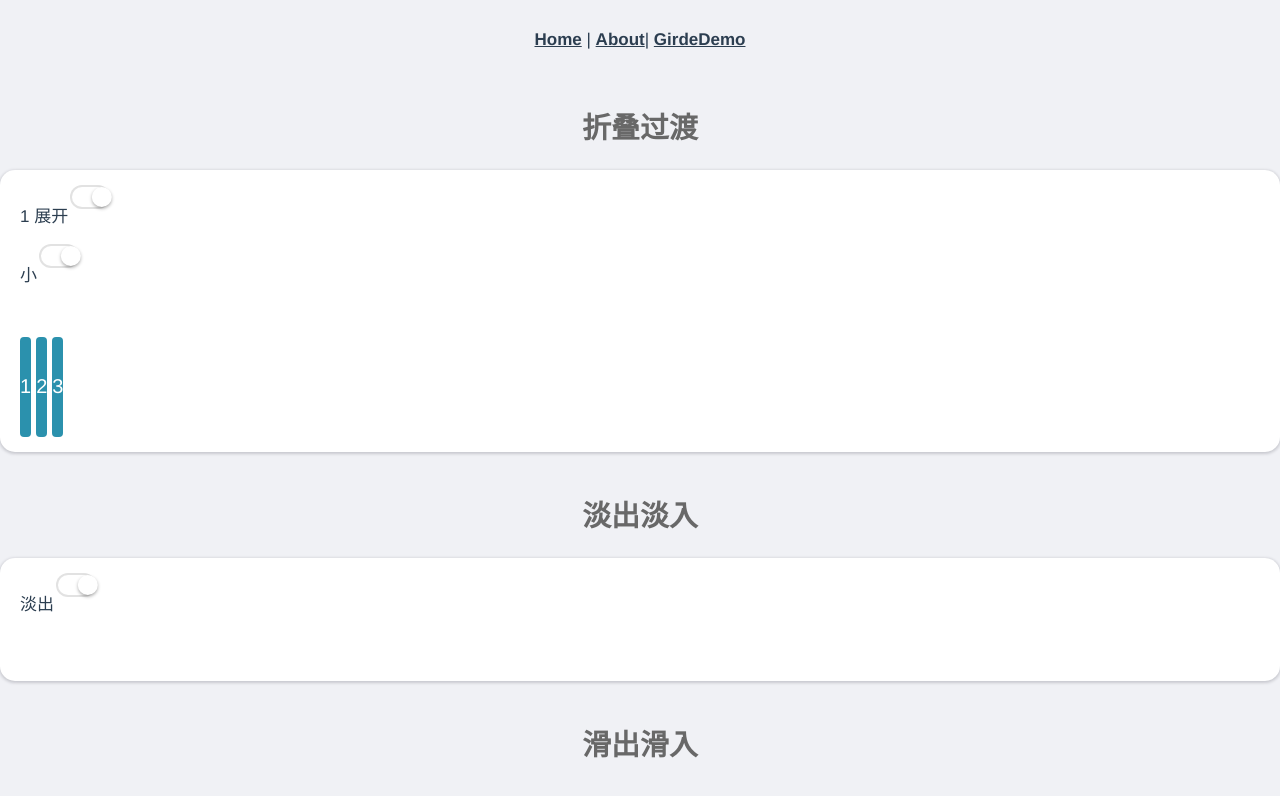
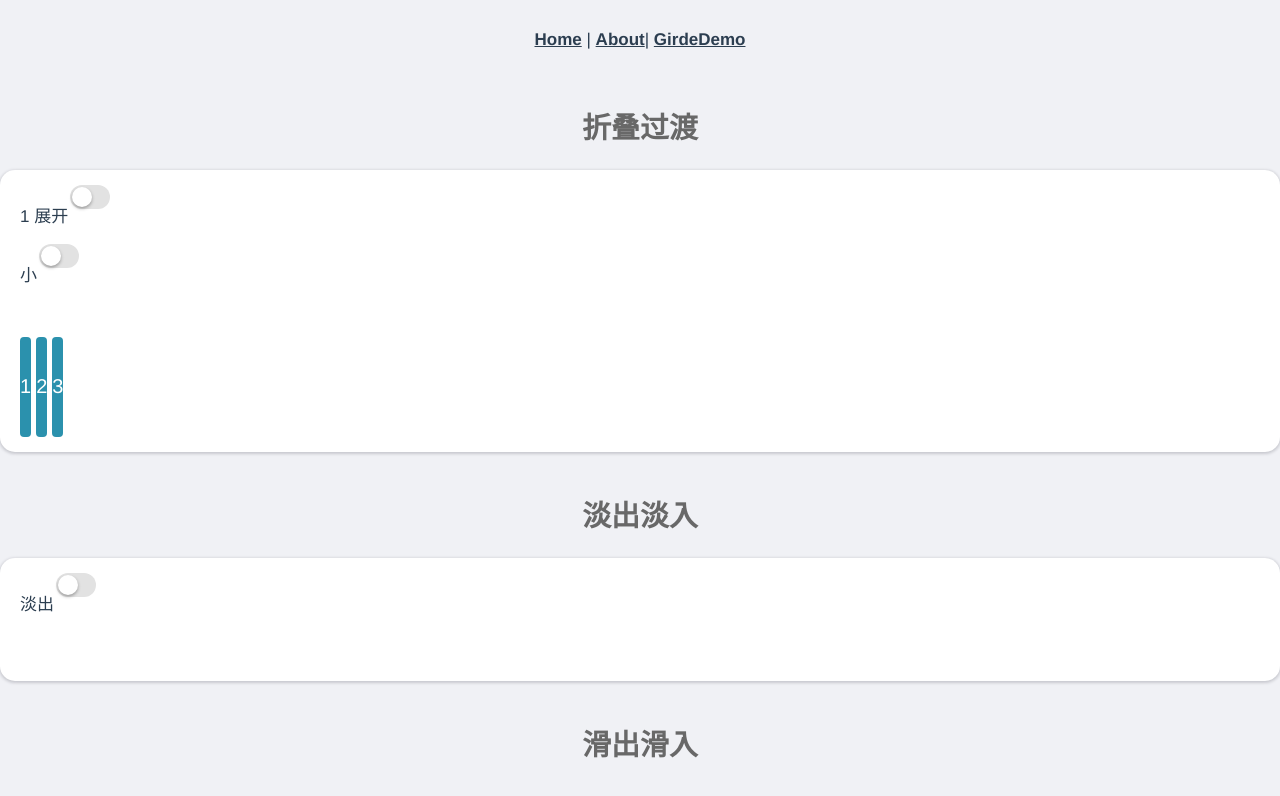
Before and after one commit to abchiyi/Jet-Plan-UI, a Vue app: page /#/animationdemo in a window 1280 px wide. Shown: the top 796 px of the page. Built offline with nearby package versions, Linux system fonts and the light colour scheme.

Commit message:
修正开关样式计算错误

```diff
--- a/packages/form/src/Switch.vue
+++ b/packages/form/src/Switch.vue
@@ -29,7 +29,7 @@ export default {
   },
   computed: {
     classes() {
-      let classes = ["shape switch"];
+      let classes = ["shape m-switch"];
       if (this.disabled) classes.push("disabled");
       classes.push(this.modelValue ? "on" : "off");
       if (this.wider) classes.push("wider");
@@ -78,3 +78,139 @@ export default {
   }
 };
 </script>
+<style>
+.m-switch {
+  border-radius: calc(var(--HEIGHT) / 2);
+  height: var(--HEIGHT);
+  width: var(--WIDTH);
+  display: inline-block;
+  position: relative;
+  user-select: none;
+  margin: 0 2px;
+}
+
+/* 遮罩 */
+/* .m-switch::before {
+  border-radius: calc(var(--WIDTH) / 2);
+  height: var(--MASK-HEIGHT);
+  width: var(--MASK-WIDTH);
+  left: var(--OFF-SET);
+  top: var(--OFF-SET);
+  position: absolute;
+  content: "";
+} */
+/* 拨杆 */
+.m-switch::after {
+  box-shadow: 0 var(--LEVER-SHADOW) calc(var(--LEVER-SHADOW) * 2)
+    var(--shadow-1);
+  border-radius: calc(var(--LEVER_DIAMETER) / 2);
+  height: var(--LEVER_DIAMETER);
+  width: var(--LEVER_DIAMETER);
+  top: var(--OFF-SET);
+  left: var(--OFF-SET);
+  position: absolute;
+  content: "";
+}
+
+/* ------------ On ---------- */
+
+/* 移动拨杆 */
+.m-switch.on::after {
+  transform: translateX(
+    calc((var(--WIDTH) - var(--LEVER_DIAMETER) - var(--OFF-SET) * 2))
+  );
+}
+
+/* 缩放基底遮罩 */
+.m-switch.on::before {
+  transform: scale(0);
+}
+
+/*------------ Active ----------*/
+/* 拉宽拨杆*/
+.m-switch.wider:active::after {
+  width: var(--LEVER-WIDER);
+}
+
+/* 切换到关闭时需要进行位移 */
+.m-switch.wider.on:active::after {
+  transform: translateX(
+    calc(var(--WIDTH) - var(--LEVER-WIDER) - var(--OFF-SET))
+  );
+  width: var(--LEVER-WIDER);
+}
+
+/* 缩小基底遮罩 */
+.m-switch:active::before {
+  transform: scale(0);
+}
+
+/*------------ Disabled ----------*/
+
+/* 遮罩 */
+.m-switch.disabled::before {
+  /* 收起遮罩 */
+  transform: scale(0);
+}
+
+/* 切换指针为禁用 */
+.m-switch.disabled {
+  cursor: not-allowed;
+}
+
+/*------------ Animation ----------*/
+
+/* 弹性过渡动画 */
+/* .m-switch::after, */
+.m-switch::before,
+.m-switch {
+  transition: 0.4s cubic-bezier(0.3, 0.6, 0.15, 1);
+}
+
+/* 弹性效果 */
+.m-switch::after {
+  transition: 0.4s cubic-bezier(0.3, 0.6, 0.15, 1.2);
+}
+
+/* #Color# */
+/*------------ Default ----------*/
+/* 基底 */
+.m-switch {
+  background-color: var(--grey-2);
+}
+
+/* 遮罩 */
+.m-switch::before {
+  background-color: var(--grey-0);
+}
+
+/* 拨杆 */
+.m-switch::after {
+  background-color: var(--grey-0);
+}
+
+/*------------ On ----------*/
+
+/* 遮罩 */
+.m-switch.on {
+  /* background-color: var(--green-1); */
+  background-color: var(--main-0);
+}
+
+/*------------ Disabled ----------*/
+
+/* 基底 */
+.m-switch.on.disabled {
+  background-color: var(--bgco-1);
+}
+
+/* 遮罩 */
+.m-switch.disabled::before {
+  background-color: var(--grey-1);
+}
+
+/* 拨杆 */
+.m-switch::after {
+  background-color: var(--grey-0);
+}
+</style>
--- a/packages/form/src/css/shape.css
+++ b/packages/form/src/css/shape.css
@@ -8,7 +8,7 @@
 
 /* switch button 共有参数 */
 .shape.m-button,
-.shape.switch {
+.shape.m-switch {
     --HEIGHT: var(--SIZE);
     --WIDTH: calc(var(--SIZE)*1.65);
     --MASK-WIDTH: calc(var(--WIDTH) - var(--OFF-SET) * 2);
@@ -16,7 +16,7 @@
 }
 
 /* switch */
-.shape.switch {
+.shape.m-switch {
     --LEVER_DIAMETER: var(--DIAMETER);
     --LEVER-WIDER: calc(var(--LEVER_DIAMETER) * 1.2);
     --LEVER-SHADOW: calc(var(--LEVER_DIAMETER) * var(--SHAODW));
--- a/packages/theme-default/components/index.js
+++ b/packages/theme-default/components/index.js
@@ -1,8 +1,6 @@
-import mSwitch from './mSwitch'
 import mButton from './mButton'
 import Grid from './Gird'
 export default {
-    mSwitch,
     mButton,
     Grid,
 }
--- a/packages/theme-default/components/mSwitch/css/color.css
+++ /dev/null
@@ -1,44 +0,0 @@
-/*------------ Default ----------*/
-/* 基底 */
-.switch {
-    background-color: var(--grey-2);
-}
-
-/* 遮罩 */
-.switch::before {
-    background-color: var(--grey-0);
-}
-
-/* 拨杆 */
-.switch::after {
-    background-color: var(--grey-0);
-}
-
-
-
-/*------------ On ----------*/
-
-/* 遮罩 */
-.switch.on {
-    /* background-color: var(--green-1); */
-    background-color: var(--main-0);
-}
-
-
-
-/*------------ Disabled ----------*/
-
-/* 基底 */
-.switch.on.disabled {
-    background-color: var(--bgco-1);
-}
-
-/* 遮罩 */
-.switch.disabled::before {
-    background-color: var(--grey-1)
-}
-
-/* 拨杆 */
-.switch::after {
-    background-color: var(--grey-0);
-}
--- a/packages/theme-default/components/mSwitch/css/main.css
+++ /dev/null
@@ -1,108 +0,0 @@
-/*------------ Default ----------*/
-
-/* 基底 */
-.switch {
-    /* --HEIGHT: 30px;
-    --WIDTH: 50px; */
-}
-
-.switch {
-    border-radius: calc(var(--HEIGHT) / 2);
-    height: var(--HEIGHT);
-    width: var(--WIDTH);
-    display: inline-block;
-    position: relative;
-    user-select: none;
-    margin: 0 2px;
-}
-
-/* 遮罩 */
-.switch::before {
-    border-radius: calc(var(--WIDTH) / 2);
-    height: var(--MASK-HEIGHT);
-    width: var(--MASK-WIDTH);
-    left: var(--OFF-SET);
-    top: var(--OFF-SET);
-    position: absolute;
-    content: "";
-}
-
-/* 拨杆 */
-.switch::after {
-    box-shadow:
-        0 var(--LEVER-SHADOW) calc(var(--LEVER-SHADOW) * 2) var(--shadow-1);
-    border-radius: calc(var(--LEVER_DIAMETER) / 2);
-    transform: translateX(var(--OFF-SET));
-    height: var(--LEVER_DIAMETER);
-    width: var(--LEVER_DIAMETER);
-    top: var(--OFF-SET);
-    position: absolute;
-    content: "";
-}
-
-
-
-/*------------ On ----------*/
-
-/* 移动拨杆 */
-.switch.on::after {
-    transform: translateX(calc(var(--WIDTH) - var(--LEVER_DIAMETER) - var(--OFF-SET)));
-}
-
-/* 缩放基底遮罩 */
-.switch.on::before {
-    transform: scale(0);
-}
-
-
-
-
-/*------------ Active ----------*/
-/* 拉宽拨杆*/
-.switch.wider:active::after {
-    width: var(--LEVER-WIDER);
-}
-
-/* 切换到关闭时需要进行位移 */
-.switch.wider.on:active::after {
-    transform: translateX(calc(var(--WIDTH) - var(--LEVER-WIDER) - var(--OFF-SET)));
-    width: var(--LEVER-WIDER);
-}
-
-/* 缩小基底遮罩 */
-.switch:active::before {
-    transform: scale(0);
-}
-
-
-
-
-/*------------ Disabled ----------*/
-
-/* 遮罩 */
-.switch.disabled::before {
-    /* 收起遮罩 */
-    transform: scale(0);
-}
-
-/* 切换指针为禁用 */
-.switch.disabled {
-    cursor: not-allowed;
-}
-
-
-
-/*------------ Animation ----------*/
-
-/* 弹性过渡动画 */
-/* .switch::after, */
-.switch::before,
-.switch {
-    transition: 0.4s cubic-bezier(0.3, 0.6, 0.15, 1);
-}
-
-/* 弹性效果 */
-.switch::after {
-    transition: 0.4s cubic-bezier(0.3, 0.6, 0.15, 1.2);
-
-}
```
Also changed, not shown: packages/theme-default/components/mSwitch/index.js (deleted, +0 -9 lines), packages/theme-default/components/mSwitch/css/disabled.css (deleted).
